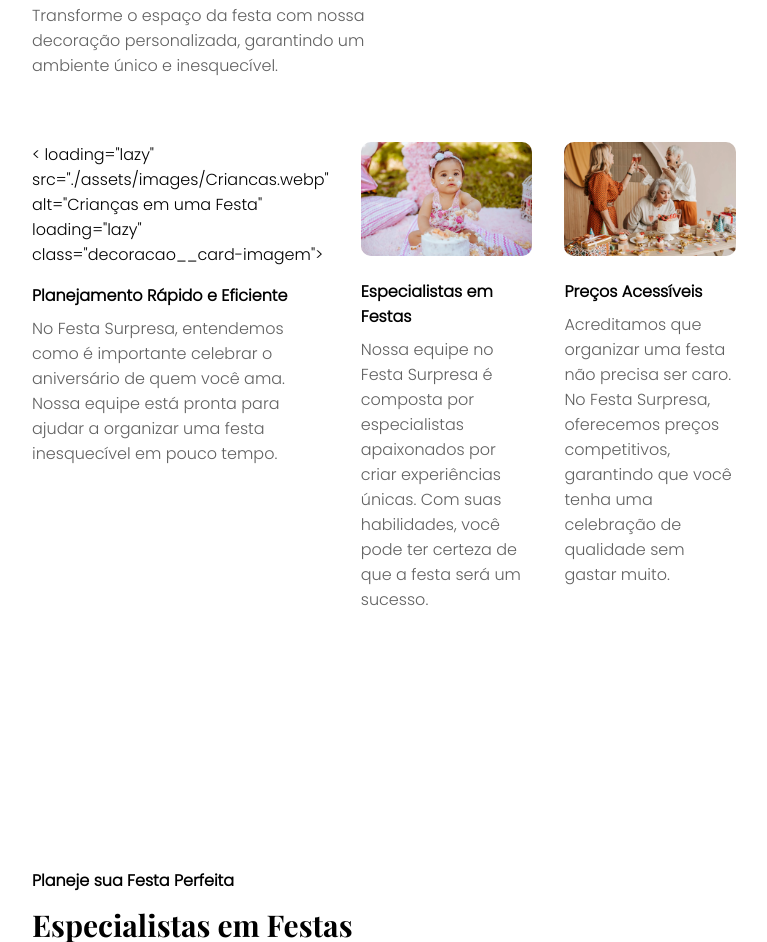
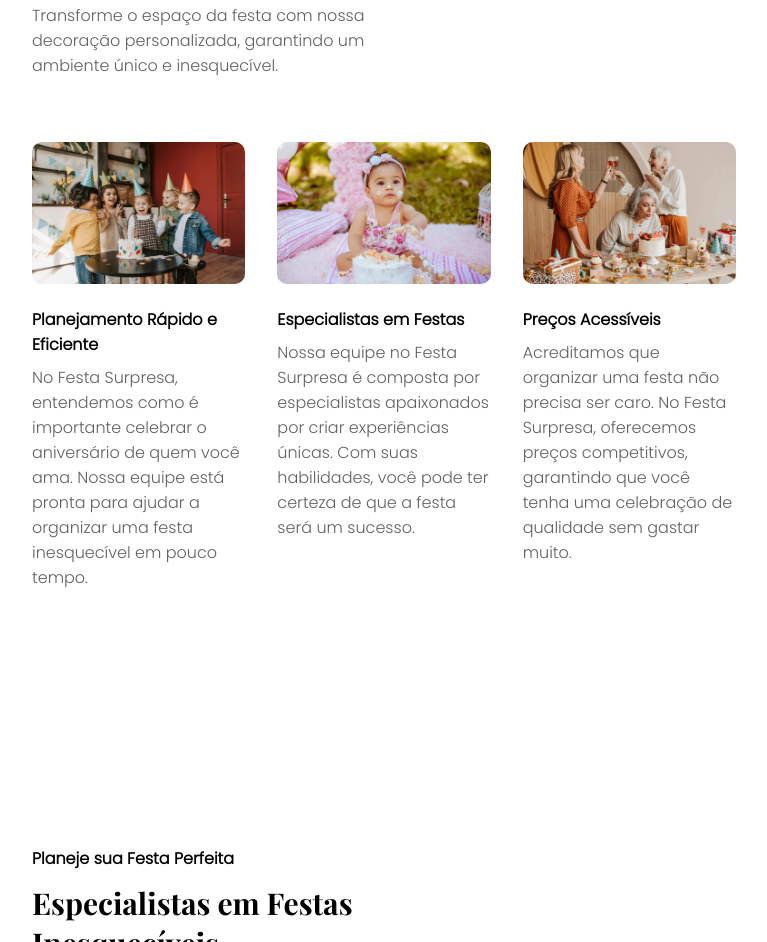
Before and after one commit to Vinicius-GabrieI/Site-Festa-Surpresa, a plain HTML site: page service.html in a window 1280 px wide. Shown: the part 1303-2245 px from the top of the page, without its empty margins (256-1023 px from the left). Drawn offline with nearby package versions, Linux system fonts and the light colour scheme.

Commit message:
Update service.html

```diff
--- a/service.html
+++ b/service.html
@@ -47,7 +47,7 @@
 
             <div class="decoracao__destaques">
                 <div class="decoracao__card">
-                    < loading="lazy" src="./assets/images/Criancas.webp" alt="Crianças em uma Festa" loading="lazy"
+                    <img src="./assets/images/Criancas.webp" alt="Crianças em uma Festa" loading="lazy"
                         class="decoracao__card-imagem">
                     <h3 class="decoracao__card-titulo">Planejamento Rápido e Eficiente</h3>
                     <p class="decoracao__card-texto">No Festa Surpresa, entendemos como é importante celebrar o
```
